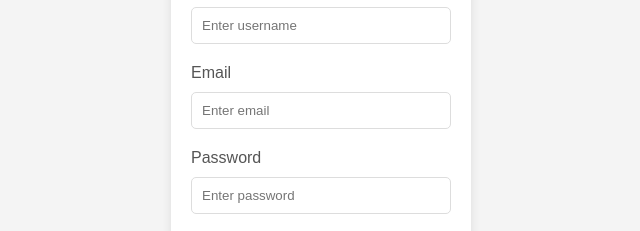
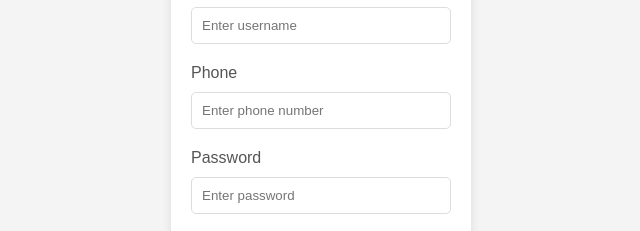
Before and after one commit to Dhruv-Sadhale/SE_Lab, a plain HTML site: page index.html in a window 1280 px wide. Shown: the part 267-498 px from the top of the page, 319-959 px from the left. Drawn offline with Linux system fonts and the light colour scheme.

Commit message:
Fix issue #2 - description of the fix

```diff
--- a/index.html
+++ b/index.html
@@ -13,8 +13,8 @@
             <label for="username">Username</label>
             <input type="text" id="username" name="username" placeholder="Enter username" required>
 
-            <label for="email">Email</label>
-            <input type="text" id="email" name="email" placeholder="Enter email" required>
+            <label for="phone">Phone</label>
+            <input type="text" id="phone" name="phone" placeholder="Enter phone number" required>
 
             <label for="password">Password</label>
             <input type="password" id="password" name="password" placeholder="Enter password" required>
```
